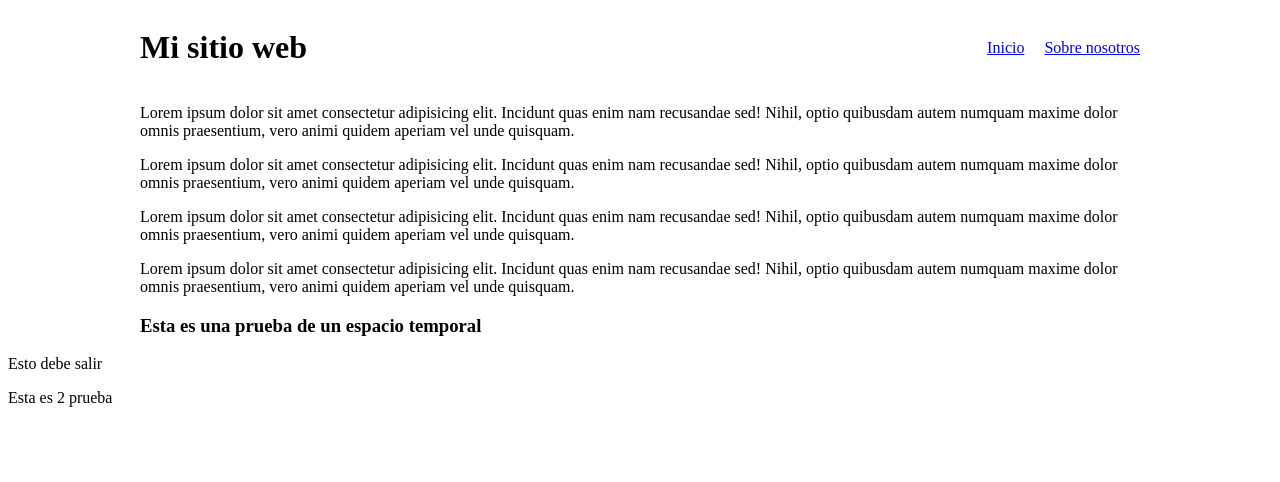
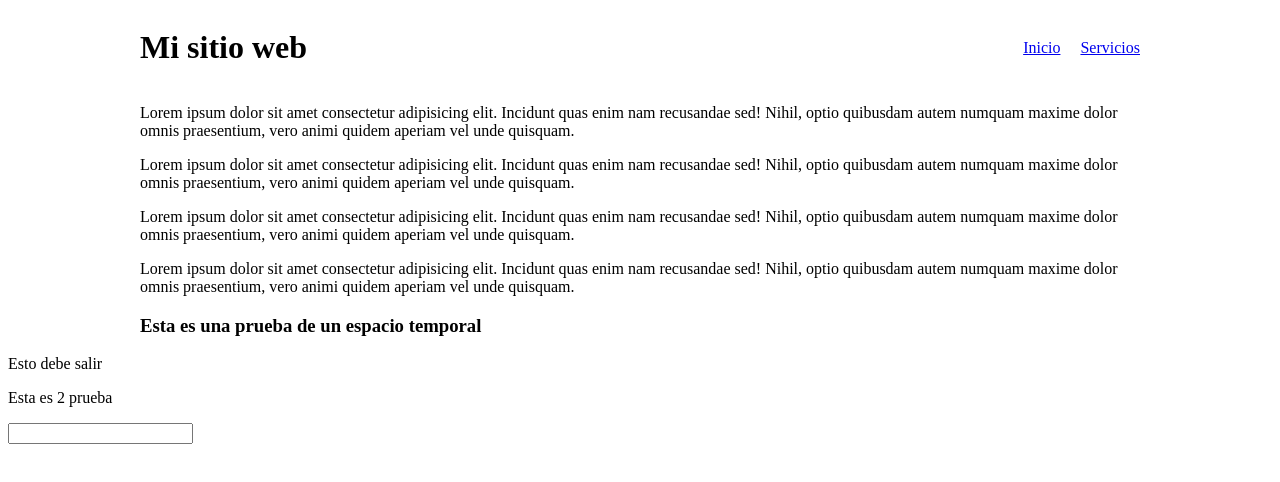
Before and after one commit to ThaliaVel/miweb, a plain HTML site: page index.html in a window 1280 px wide. Drawn offline with Linux system fonts and the light colour scheme.

Commit message:
Resolviendo error

```diff
--- a/index.html
+++ b/index.html
@@ -16,7 +16,7 @@
                     <a href="#">Inicio</a>
                 </li>
                 <li>
-                    <a href="#">Sobre nosotros</a>
+                    <a href="#">Servicios</a>
                 </li>
             </ul>
         </header>
@@ -36,5 +36,9 @@
     <p>Esto debe salir</p>
 
     <p>Esta es 2 prueba</p>
+
+    <form action="">
+        <input type="text">
+    </form>
 </body>
 </html>
```
Also changed, not shown: 1 other file.
